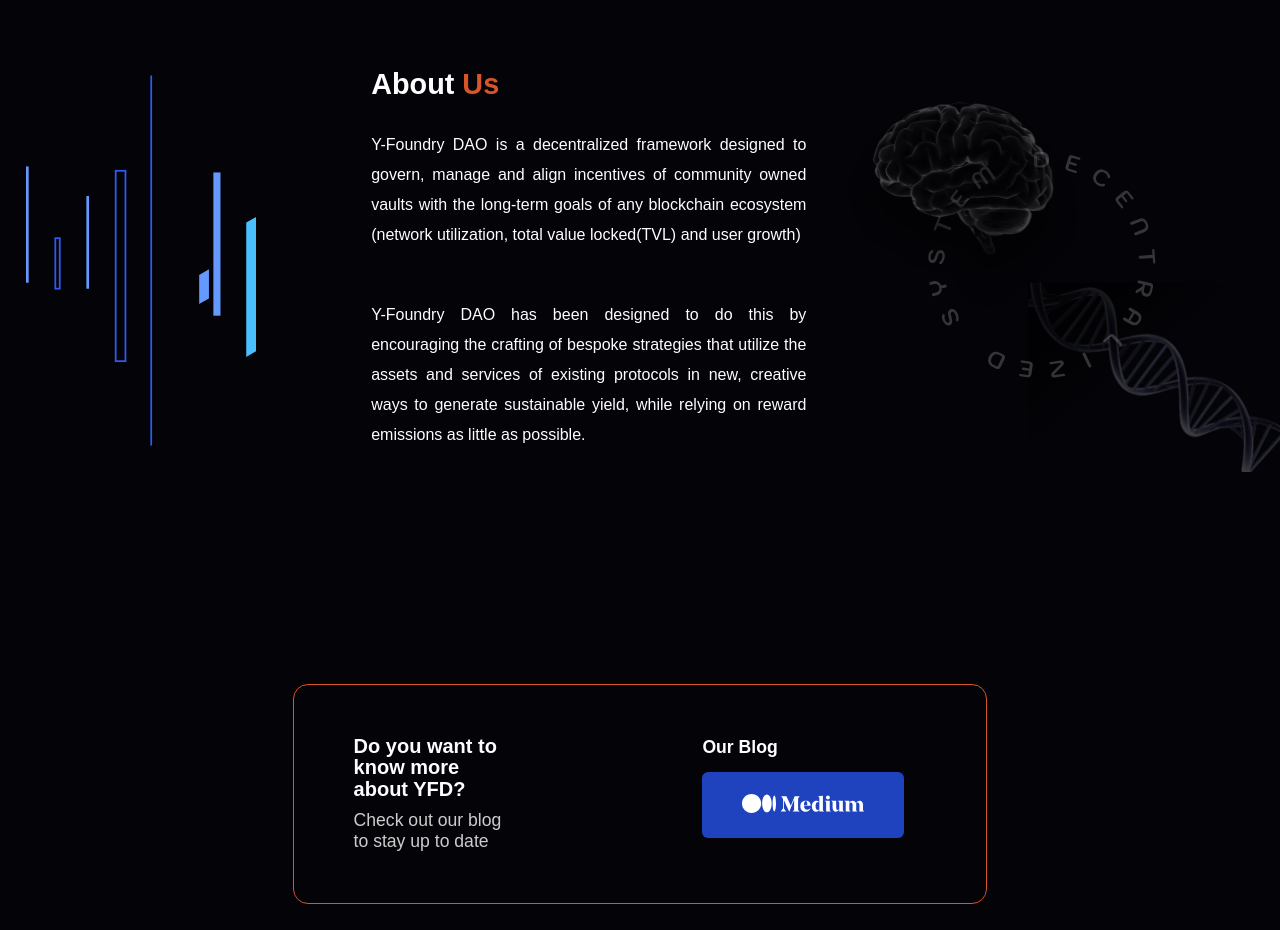
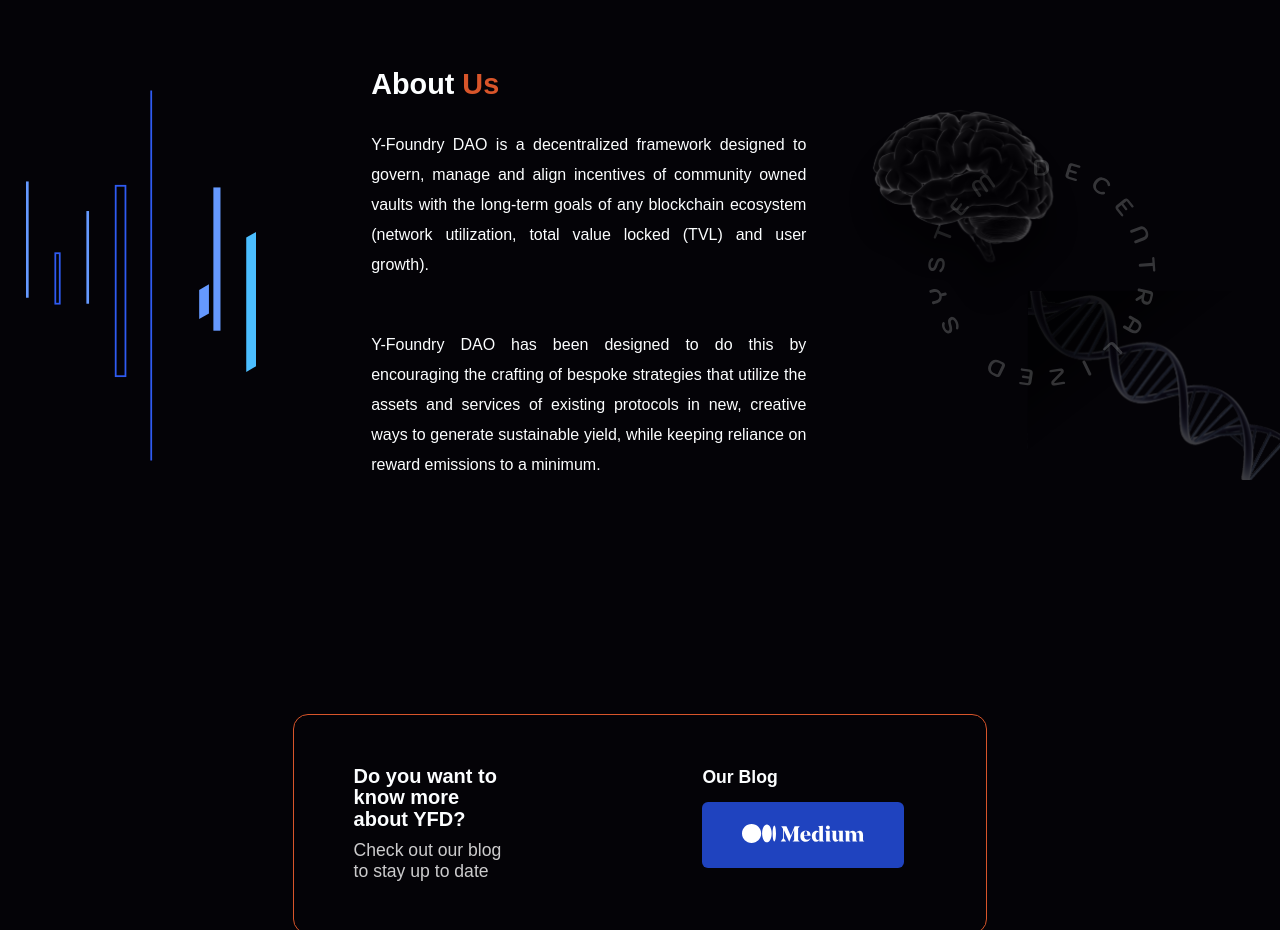
Before and after one commit to Y-Foundry-Dao/yfoundry-frontend, a React (Create React App) app in the folder landing-page/: page / in a window 1280 px wide. Shown: the part 1140-2070 px from the top of the page. Built offline with nearby package versions, Linux system fonts and the light colour scheme; a web font is replaced by a local one.

Commit message:
Update first paragraph copy

```diff
--- a/landing-page/src/components/layout/AboutUsText.tsx
+++ b/landing-page/src/components/layout/AboutUsText.tsx
@@ -5,15 +5,15 @@ function AboutUsText() {
     <Section>
       <Header>About <Orange>Us</Orange></Header>
       <P>
-        Y-Foundry DAO is a decentralized framework designed to govern,
-        manage and align incentives of community owned vaults with the long-term goals
-        of any blockchain ecosystem (network utilization, total value locked(TVL) and user growth)
+        Y-Foundry DAO is a decentralized framework designed to govern, manage and align incentives of
+        community owned vaults with the long-term goals of any blockchain ecosystem
+        (network utilization, total value locked (TVL) and user growth).
       </P>
       <br />
       <P>
         Y-Foundry DAO has been designed to do this by encouraging the crafting of bespoke strategies
         that utilize the assets and services of existing protocols in new, creative ways to generate
-        sustainable yield, while relying on reward emissions as little as possible.
+        sustainable yield, while keeping reliance on reward emissions to a minimum.
       </P>
     </Section>
   )
```
